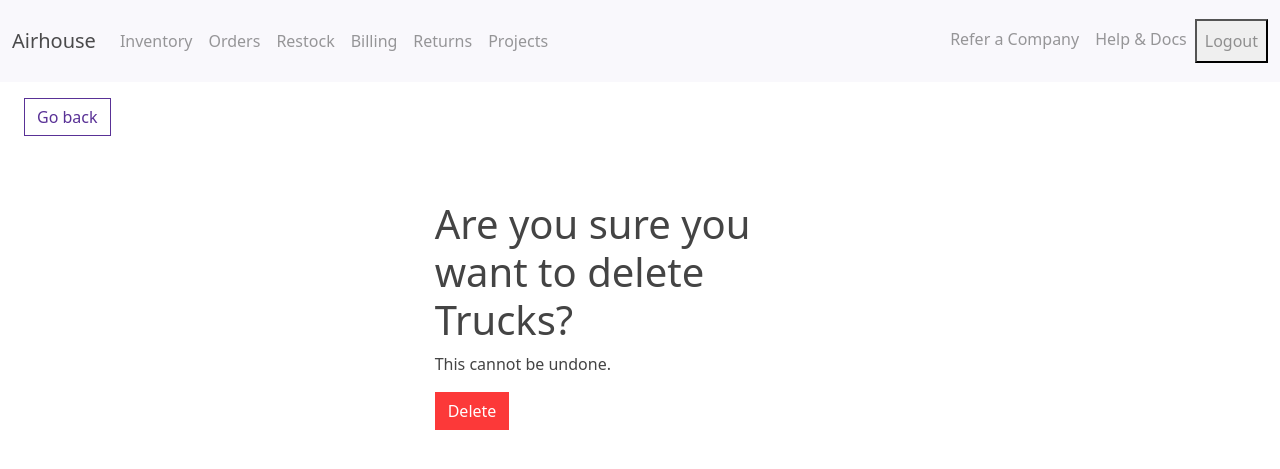
After one commit to leo9uo/Airhouse, a Django app: page /delete-item/1 in a window 1280 px wide. The commit adds this page. Shown: the top 469 px of the page. Run offline with Django 5.2, Linux system fonts and the light colour scheme; a user stored in the database is signed in; data comes from the database, SQL or seed files in the repository; both versions use the stored data as it was after the commit.

Commit message:
DELETE functionality for inventory items

```diff
--- a/airhouse_project/airhouse/templates/airhouse/dashboard.html
+++ b/airhouse_project/airhouse/templates/airhouse/dashboard.html
@@ -39,6 +39,7 @@
                         <td>${{ item.price }}</td>
                         <td>{{ item.category.name }}</td>
                         <td><a href="{% url 'edit-item' item.id %}" class="btn btn-outline-secondary">Edit</a></td>
+                        <td><a href="{% url 'delete-item' item.id %}" class="btn btn-outline-danger">Delete</a></td>
                     </tr>
                     {% endfor %}
                 </tbody>
--- /dev/null
+++ b/airhouse_project/airhouse/templates/airhouse/delete_item.html
@@ -0,0 +1,18 @@
+{% extends 'airhouse/base.html' %}
+
+{% block content %}
+    <div>
+        <a href="{% url 'dashboard' %}" class="btn btn-outline-primary my-3 mx-4">Go back</a>
+        <div class="row">
+            <form method="POST" class="col-sm-11 col-md-4 mx-auto mt-5">
+                {% csrf_token %}
+                <h1 class="fw-light">Are you sure you want to delete {{ item.name }}?</h1>
+                <p class="fw-light">This cannot be undone.</p>
+
+                <div>
+                    <button class="btn btn-danger">Delete</button>
+                </div>
+            </form>
+        </div>
+    </div>
+{% endblock content %}
--- a/airhouse_project/airhouse/urls.py
+++ b/airhouse_project/airhouse/urls.py
@@ -1,6 +1,6 @@
 from django.contrib import admin
 from django.urls import path
-from .views import Index, SignUpView, LoginView, Dashboard, AddItem, EditItem
+from .views import Index, SignUpView, LoginView, Dashboard, AddItem, EditItem, DeleteItem
 from django.contrib.auth import views as auth_views
 
 urlpatterns = [
@@ -8,6 +8,7 @@ urlpatterns = [
     path('dashboard/', Dashboard.as_view(), name='dashboard'),
     path('add-item/', AddItem.as_view(), name='add-item'),
     path('edit-item/<int:pk>', EditItem.as_view(), name='edit-item'),
+    path('delete-item/<int:pk>', DeleteItem.as_view(), name='delete-item'),
     path('register/', SignUpView.as_view(), name='register'),
     path('login/', LoginView.as_view(), name='login'),
     path('login/', auth_views.LoginView.as_view(template_name='airhouse/login.html'), name='login'),
--- a/airhouse_project/airhouse/views.py
+++ b/airhouse_project/airhouse/views.py
@@ -1,6 +1,6 @@
 from django.shortcuts import render, redirect
 from django.urls import reverse_lazy
-from django.views.generic import TemplateView, View, CreateView, UpdateView
+from django.views.generic import TemplateView, View, CreateView, UpdateView, DeleteView
 from django.contrib.auth import authenticate, login
 from django.contrib.auth.mixins import LoginRequiredMixin
 from django.contrib.auth.views import LoginView, LogoutView
@@ -64,3 +64,9 @@ class EditItem(LoginRequiredMixin, UpdateView):
     form_class = InventoryItemForm
     template_name = 'airhouse/item_form.html'
     success_url = reverse_lazy('dashboard')
+
+class DeleteItem(LoginRequiredMixin, DeleteView):
+    model = InventoryItem
+    template_name = 'airhouse/delete_item.html'
+    success_url = reverse_lazy('dashboard')
+    context_object_name = 'item'
```
Also changed, not shown: airhouse_project/db.sqlite3.
